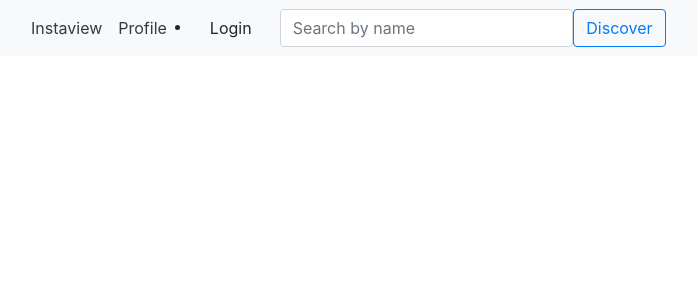
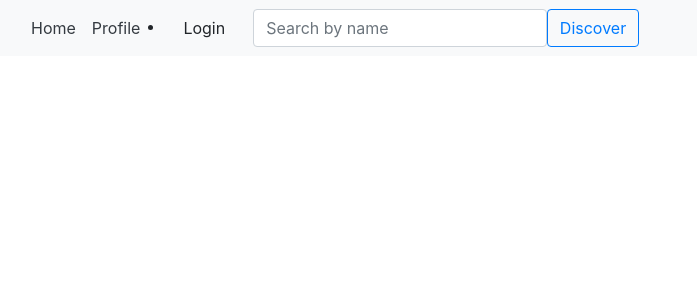
Before and after one commit to claudiahW/Instaview, a Django app: template instaview/templates/all-photos/search.html in a window 1280 px wide. Shown: the top 300 px of the page, without its empty margins (11-708 px from the left). Run offline with Django 3.2, Linux system fonts and the light colour scheme; the template is opened without the code that fills it, so the values that code supplies are empty; some libraries are stand-ins or nearby versions; some web fonts are replaced.

Commit message:
edit navbar

```diff
--- a/instaview/templates/navbar.html
+++ b/instaview/templates/navbar.html
@@ -8,7 +8,7 @@
     <div class="navbar-nav text-dark">
       <ul class="navbar-nav me-auto mb-2 mb-lg-0">
         <li class="nav-item">
-          <a class="nav-link active text-dark" aria-current="page" href="/">&nbsp; &nbsp; Instaview</a>
+          <a class="nav-link active text-dark" aria-current="page" href="/">&nbsp; &nbsp; Home</a>
         </li>
       </ul>
       <li class="nav-item">
```
